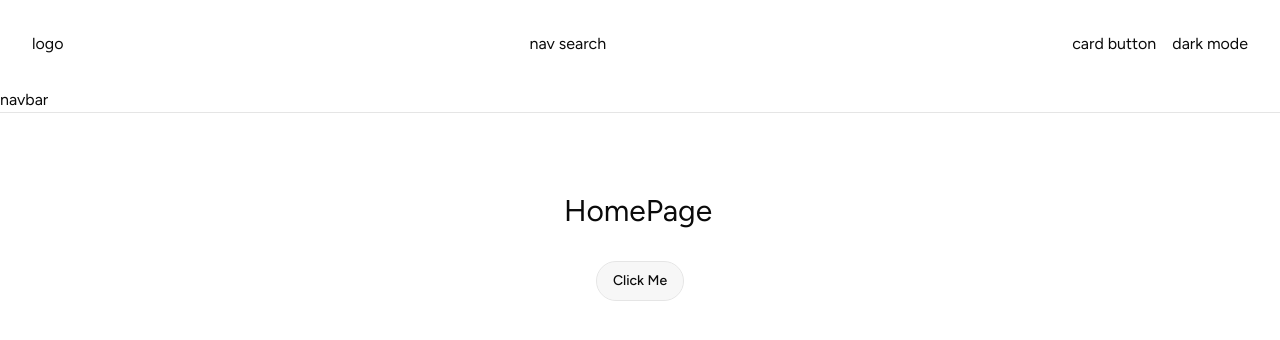
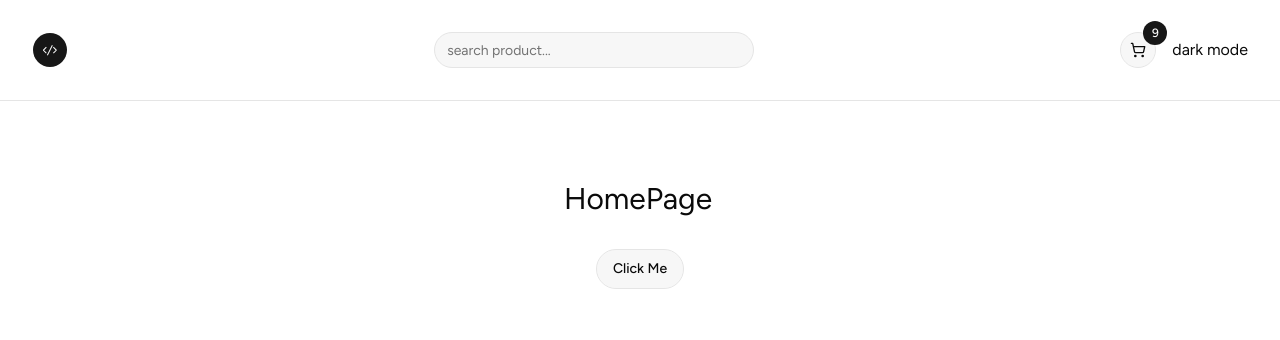
Before and after one commit to stevensonsaintlaurent/store, a Next.js app: page / in a window 1280 px wide. Shown: the top 340 px of the page. Built offline with nearby package versions, Linux system fonts and the light colour scheme.

Commit message:
dark theme

```diff
--- a/app/page.tsx
+++ b/app/page.tsx
@@ -1,14 +1,15 @@
-import { Button } from '@/components/ui/button'
-import React from 'react'
+import { Button } from "@/components/ui/button";
+import React from "react";
 
 const HomePage = () => {
   return (
     <div>
+      <h1 className="text-3xl">HomePage</h1>
+      <Button variant="outline" size="lg" className="capitalize m-8">
+        click me
+      </Button>
+    </div>
+  );
+};
 
-      <h1 className='text-3xl'>HomePage</h1>
-      <Button variant='outline' size='lg' className='capitalize m-8'>click me</Button>
-    </div>
-  )
-}
-
-export default HomePage
+export default HomePage;
--- a/components/navbar/CardButton.tsx
+++ b/components/navbar/CardButton.tsx
@@ -1,11 +1,25 @@
-import React from 'react'
+import React from "react";
+import { Button } from "../ui/button";
+import Link from "next/link";
+import { LuShoppingCart } from "react-icons/lu";
 
 const CardButton = () => {
+  const numItemsInCart = 9;
   return (
-    <div>
-      card button
-    </div>
-  )
-}
+    <Button
+      asChild
+      variant="outline"
+      size="icon"
+      className="flex justify-center items-center relative"
+    >
+      <Link href="/cart">
+        <LuShoppingCart />
+        <span className="absolute -top-3 -right-3 bg-primary text-white rounded-full h-6 w-6 flex items-center justify-center text-xs ">
+          {numItemsInCart}
+        </span>
+      </Link>
+    </Button>
+  );
+};
 
-export default CardButton
+export default CardButton;
--- a/components/navbar/Logo.tsx
+++ b/components/navbar/Logo.tsx
@@ -1,11 +1,16 @@
-import React from 'react'
+import React from "react";
+import { Button } from "../ui/button";
+import Link from "next/link";
+import { VscCode } from "react-icons/vsc";
 
 const Logo = () => {
   return (
-    <div>
-      logo
-    </div>
-  )
-}
+    <Button size="icon" aschild="true">
+      <Link href="/">
+        <VscCode className="w-6 h-6" />
+      </Link>
+    </Button>
+  );
+};
 
-export default Logo
+export default Logo;
--- a/components/navbar/NavSearch.tsx
+++ b/components/navbar/NavSearch.tsx
@@ -1,11 +1,13 @@
-import React from 'react'
+import { Input } from "../ui/input";
 
 const NavSearch = () => {
   return (
-    <div>
-      nav search
-    </div>
-  )
-}
+    <Input
+      type="search"
+      placeholder="search product..."
+      className="max-w-xs dark:bg-muted"
+    />
+  );
+};
 
-export default NavSearch
+export default NavSearch;
--- a/components/navbar/Navbar.tsx
+++ b/components/navbar/Navbar.tsx
@@ -1,25 +1,24 @@
-import React from 'react'
-import Container from '../global/Container'
-import Logo from './Logo'
-import NavSearch from './NavSearch'
-import { CardAction } from '../ui/card'
-import CardButton from './CardButton'
-import DarkMode from './DarkMode'
+import React from "react";
+import Container from "../global/Container";
+import Logo from "./Logo";
+import NavSearch from "./NavSearch";
+import { CardAction } from "../ui/card";
+import CardButton from "./CardButton";
+import DarkMode from "./DarkMode";
 
 const Navbar = () => {
   return (
-    <nav className='border-b'>
-        <Container className='flex flex-col sm:flex-row sm:justify-between sm:items-center flex-wrap py-8'>
-            <Logo/>
-        <NavSearch/>
-        <div className='flex gap-4 items-center '>
-            <CardButton/>
-            <DarkMode/>
+    <nav className="border-b">
+      <Container className="flex flex-col sm:flex-row sm:justify-between sm:items-center flex-wrap py-8">
+        <Logo />
+        <NavSearch />
+        <div className="flex gap-4 items-center ">
+          <CardButton />
+          <DarkMode />
         </div>
-        </Container>
-      navbar
+      </Container>
     </nav>
-  )
-}
+  );
+};
 
-export default Navbar
+export default Navbar;
--- a/package.json
+++ b/package.json
@@ -18,6 +18,7 @@
     "next": "16.3.0",
     "react": "19.2.8",
     "react-dom": "19.2.8",
+    "react-icons": "^5.7.0",
     "shadcn": "^4.16.1",
     "tailwind-merge": "^3.6.0",
     "tw-animate-css": "^1.4.0"
```
Also changed, not shown: app/layout.tsx (+12 -7 lines), components/global/Container.tsx (+13 -7 lines), 1 other file (tests, documents, lock files or other folders).
